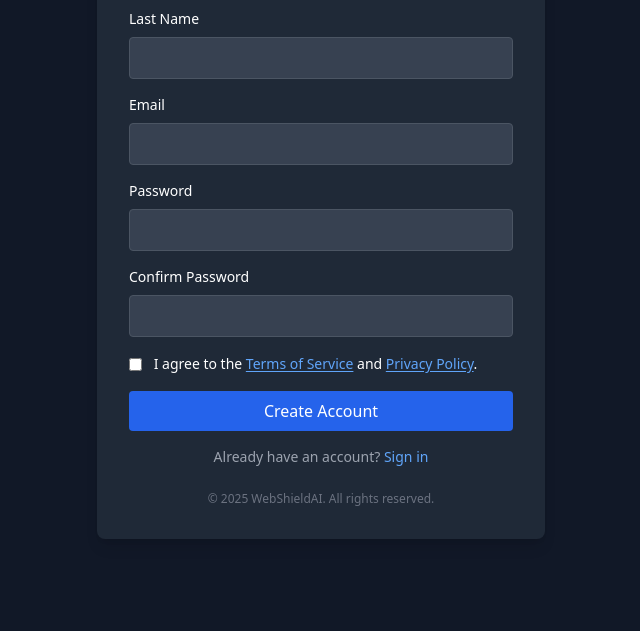
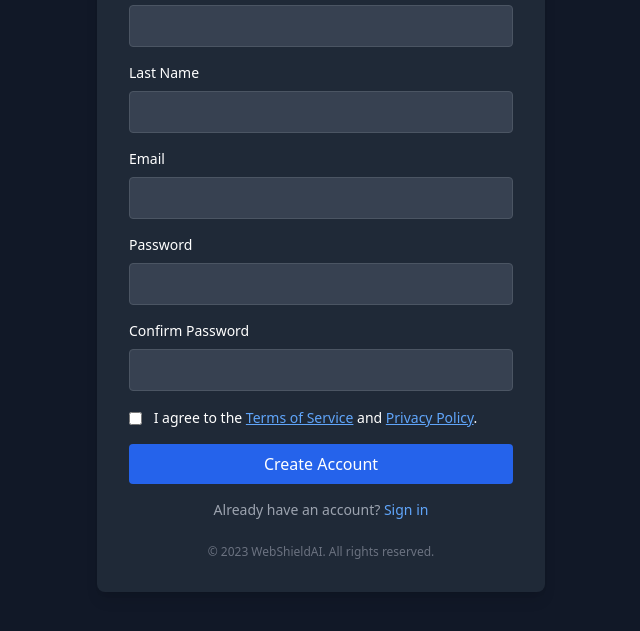
Before and after one commit to promihamid/WebShieldAI, a plain HTML site: page frontend/signup.html in a window 1280 px wide. Shown: the part 235-866 px from the top of the page, without its empty margins (319-959 px from the left). Before the commit the page ends 800 px from the top, so only its background shows below. Drawn offline with nearby package versions, Linux system fonts and the light colour scheme.

Commit message:
Update signup.html

```diff
--- a/frontend/signup.html
+++ b/frontend/signup.html
@@ -7,7 +7,7 @@
   <script src="https://cdn.tailwindcss.com"></script>
 </head>
 <body class="bg-gray-900 min-h-screen flex items-center justify-center p-4">
-  <div class="w-full max-w-md bg-gray-800 text-white rounded-lg shadow-lg p-8">
+  <div class="w-full max-w-md bg-gray-800 text-white rounded-lg shadow-lg p-8 my-16">
 
     <!-- Logo and Title -->
     <div class="flex items-center justify-center mb-6">
@@ -66,7 +66,7 @@
     </p>
 
     <!-- Footer -->
-    <p class="mt-6 text-center text-xs text-gray-500">© 2025 WebShieldAI. All rights reserved.</p>
+    <p class="mt-6 text-center text-xs text-gray-500">© 2023 WebShieldAI. All rights reserved.</p>
   </div>
 
   <!-- Form Validation Script -->
```
